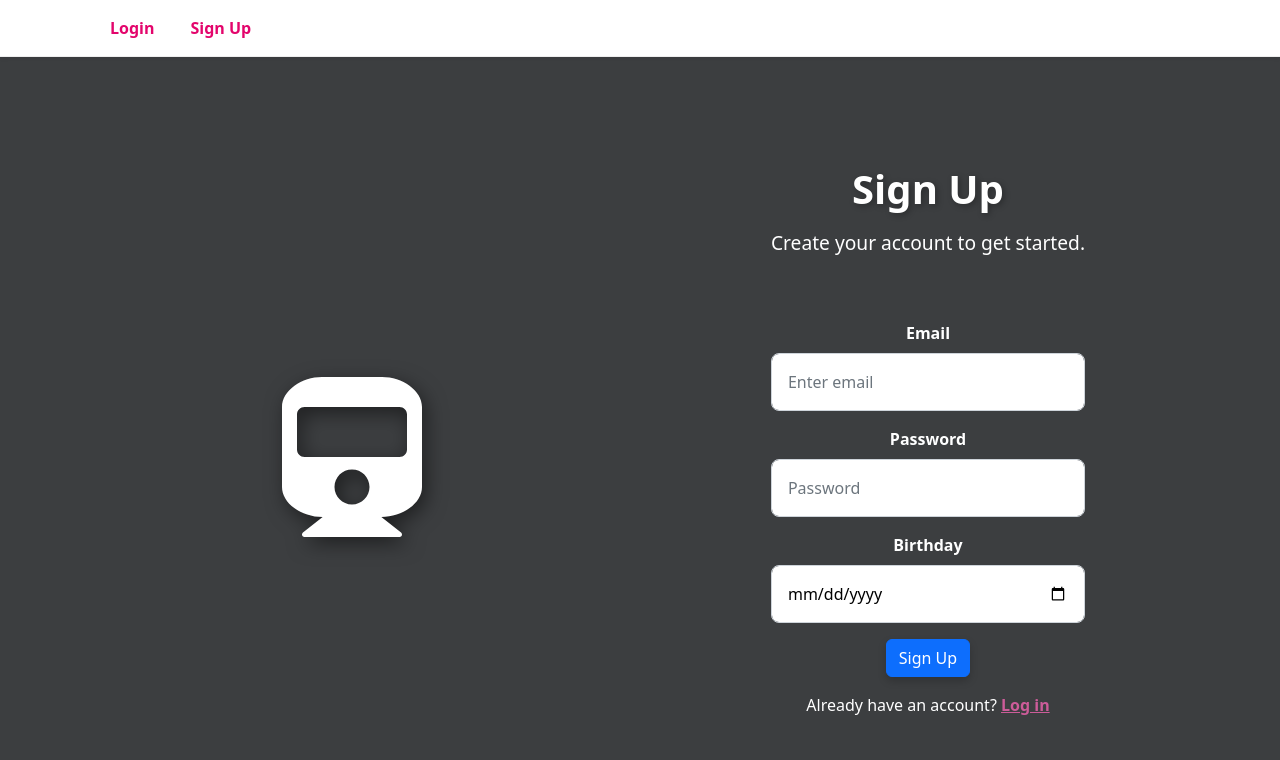
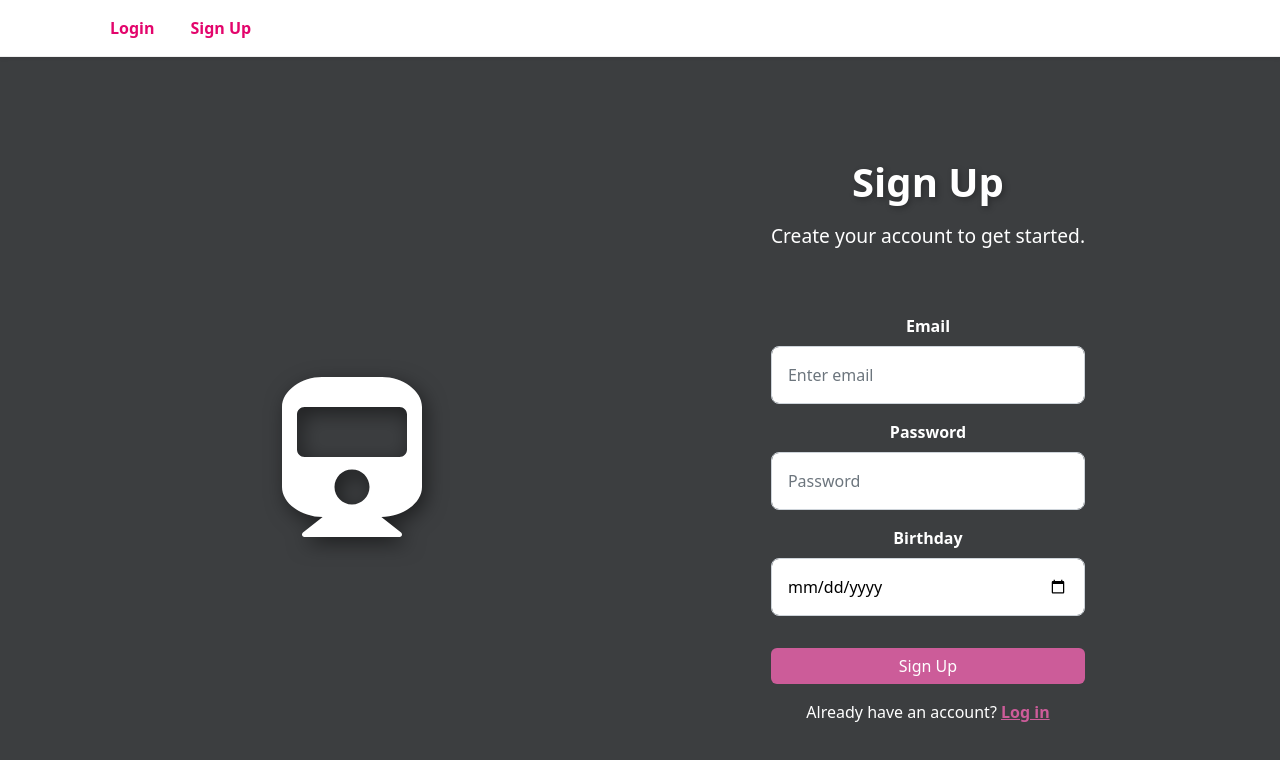
Before and after one commit to lindsey6214/MBTA-Social, a React (Create React App) app in the folder frontend/: page /signup in a window 1280 px wide. Shown: the top 760 px of the page. Built offline with nearby package versions, Linux system fonts and the light colour scheme.

Commit message:
log in, sign-up working again

```diff
--- a/frontend/package.json
+++ b/frontend/package.json
@@ -3,6 +3,7 @@
   "version": "0.1.0",
   "private": true,
   "dependencies": {
+    "@rollup/plugin-terser": "^0.4.4",
     "@testing-library/jest-dom": "^5.16.5",
     "@testing-library/react": "^13.3.0",
     "@testing-library/user-event": "^13.5.0",
@@ -20,6 +21,7 @@
     "react-icons": "^5.5.0",
     "react-router-dom": "^6.3.0",
     "react-scripts": "^5.0.1",
+    "svgo": "^3.3.2",
     "table": "^6.8.1",
     "tailwindcss": "^3.4.12",
     "web-vitals": "^2.1.4"
--- a/frontend/src/components/pages/loginPage.js
+++ b/frontend/src/components/pages/loginPage.js
@@ -102,7 +102,10 @@ const Login = () => {
                 border: "none",
                 width: "100%",
               }}
-              className="auth-button">Log In</Button>
+              className="auth-button"
+            >
+              Log In
+            </Button>
           </Form>
 
           {/* Sign-up Link */}
--- a/frontend/src/components/pages/registerPage.js
+++ b/frontend/src/components/pages/registerPage.js
@@ -87,9 +87,18 @@ const Register = () => {
                 />
               </Form.Group>
 
-            <Button
-              className="auth-button">Sign Up</Button>
-          </Form>
+              <Button
+                type="submit"
+                style={{
+                  background: PRIMARY_COLOR,
+                  border: "none",
+                  width: "100%",
+                }}
+                className="mt-3"
+              >
+                Sign Up
+              </Button>
+            </Form>
 
           {/* Login Link */}
           <div className="text-center mt-3">
```
Also changed, not shown: 1 other file (tests, documents, lock files or other folders).
